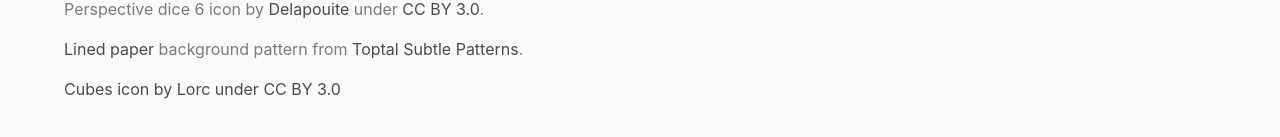
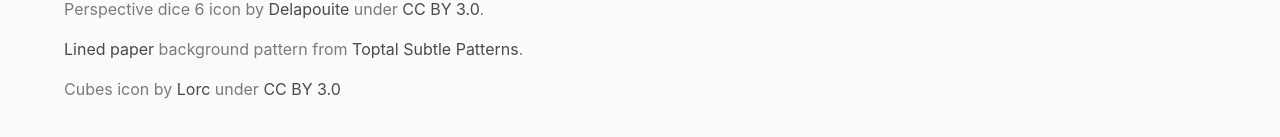
Before and after one commit to dwgill/rollout, a React (Create React App) app: page / in a window 1280 px wide. Shown: the part 1060-1197 px from the top of the page. Built offline with nearby package versions, Linux system fonts and the light colour scheme; what @redux-beacon/combine-events, @redux-beacon/google-analytics-gtag, redux-beacon would draw is missing.

Commit message:
update credit styling

```diff
--- a/src/components/Credits/Credits.js
+++ b/src/components/Credits/Credits.js
@@ -25,7 +25,7 @@ const Credits = () => (
         Toptal Subtle Patterns
       </A>.
     </li>
-    <li>
+    <li className={styles.credit}>
       Cubes icon by <A link="http://lorcblog.blogspot.com/">Lorc</A> under{' '}
       <A link="https://creativecommons.org/licenses/by/3.0/">CC BY 3.0</A>
     </li>
```
